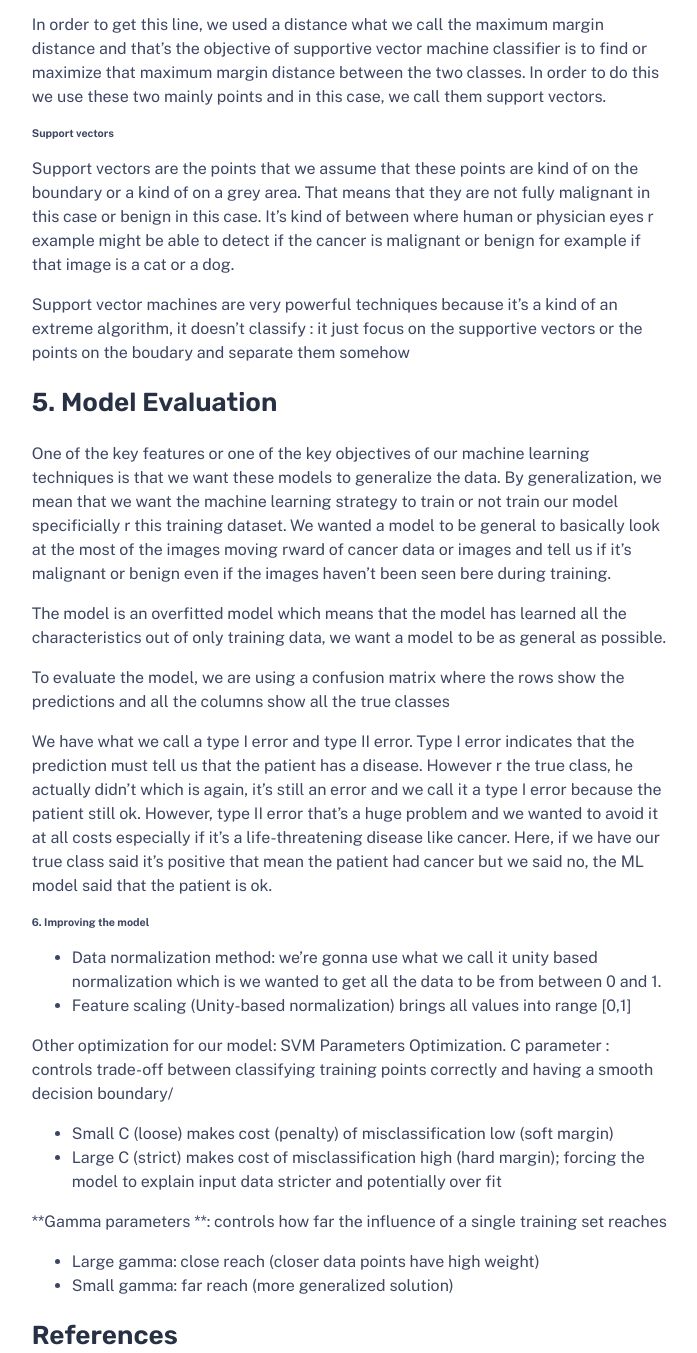
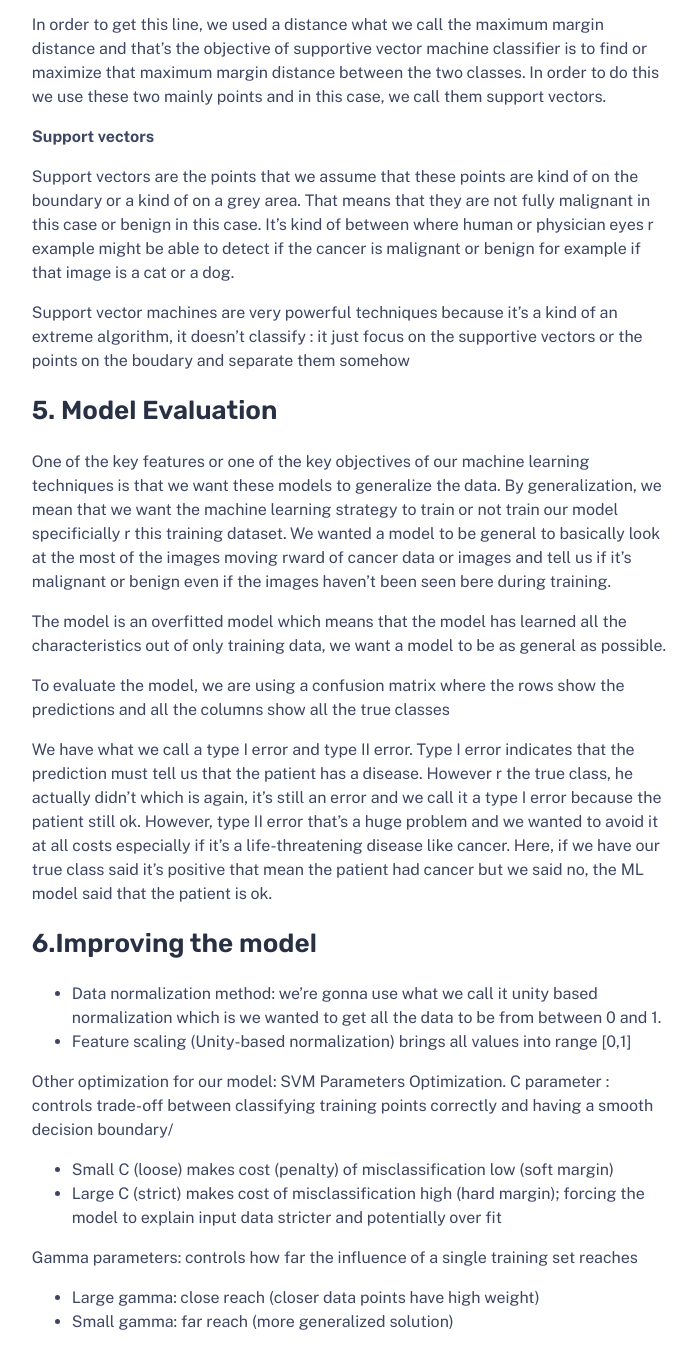
Before and after one commit to I2S9/i2s9.github.io, an Astro site: page /work/markdown-mystery-tour in a window 1280 px wide. Shown: the part 1944-3297 px from the top of the page, without its empty margins (290-987 px from the left). Built offline with nearby package versions, Linux system fonts and the light colour scheme; Astro itself is replaced by a stand-in of ours.

Commit message:
Fix some display bugs

```diff
--- a/src/content/work/markdown-mystery-tour.md
+++ b/src/content/work/markdown-mystery-tour.md
@@ -48,7 +48,7 @@ We have the maximum margin hyperplane which is the hyperplane or the line that s
 
 In order to get this line, we used a distance what we call the maximum margin distance and that's the objective of supportive vector machine classifier is to find or maximize that maximum margin distance between the two classes. In order to do this we use these two mainly points and in this case, we call them support vectors.
 
-###### Support vectors
+**Support vectors**
 
 Support vectors are the points that we assume that these points are kind of on the boundary or a kind of on a grey area. That means that they are not fully malignant in this case or benign in this case. It's kind of between where human or physician eyes r example might be able to detect if the cancer is malignant or benign for example if that image is a cat or a dog.
 
@@ -64,7 +64,7 @@ To evaluate the model, we are using a confusion matrix where the rows show the p
 
 We have what we call a type I error and type II error. Type I error indicates that the prediction must tell us that the patient has a disease. However r the true class, he actually didn't which is again, it's still an error and we call it a type I error because the patient still ok. However, type II error that's a huge problem and we wanted to avoid it at all costs especially if it's a life-threatening disease like cancer. Here, if we have our true class said it's positive that mean the patient had cancer but we said no, the ML model said that the patient is ok.
 
-###### 6. Improving the model
+##### 6.Improving the model
 
 * Data normalization method: we're gonna use what we call it unity based normalization which is we wanted to get all the data to be from between 0 and 1.
 
@@ -76,7 +76,7 @@ Other optimization for our model: SVM Parameters Optimization. C parameter : con
 
 * Large C (strict) makes cost of misclassification high (hard margin); forcing the model to explain input data stricter and potentially over fit
 
-**Gamma parameters **: controls how far the influence of a single training set reaches
+Gamma parameters: controls how far the influence of a single training set reaches
 
 * Large gamma: close reach (closer data points have high weight)
 
@@ -84,7 +84,7 @@ Other optimization for our model: SVM Parameters Optimization. C parameter : con
 
 ##### References
 
-[[EN]Github Source Code](https://github.com/I2S9/Breast-cancer)
+[[EN] Github Source Code](https://github.com/I2S9/Breast-cancer)
 
 [[EN] Breast Cancer Detection | ResearchGate](https://www.researchgate.net/publication/271907638_Breast_Cancer_Detection_with_Reduced_Feature_Set)
 
```
